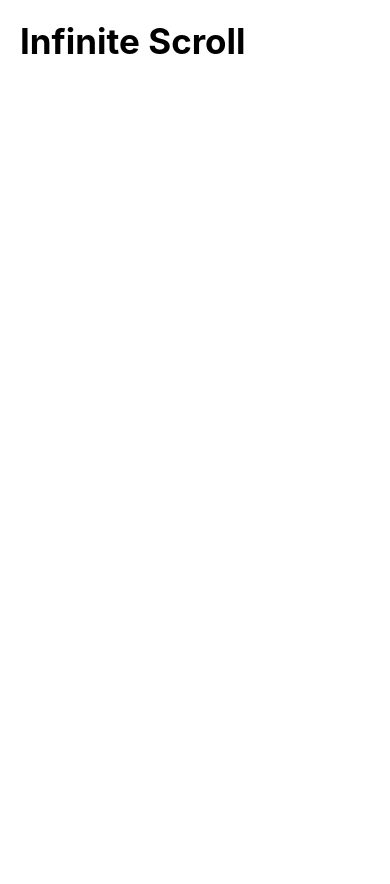
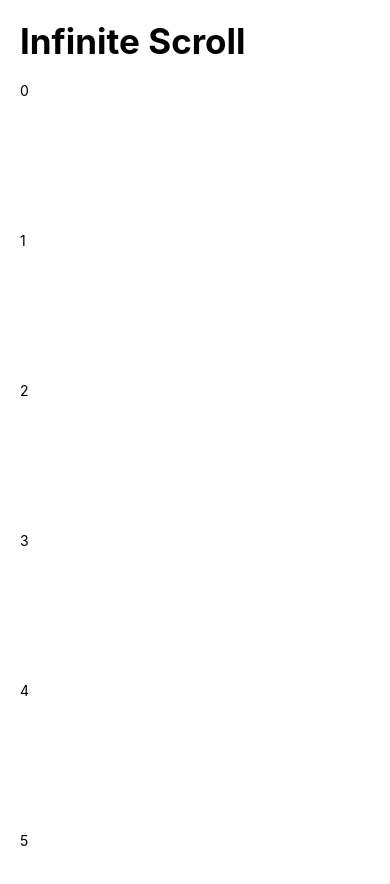
Before and after one commit to belenjn/components-project-react-native, a React Native app: screen /InfiniteScrollScreen in a window 390 px wide. Shown: the top 884 px of the page. Before the commit the page ends 844 px from the top, so only its background shows below. Built offline with nearby package versions, Linux system fonts and the light colour scheme.

Commit message:
InfiniteScroll with numbers

```diff
--- a/src/screens/InfiniteScrollScreen.tsx
+++ b/src/screens/InfiniteScrollScreen.tsx
@@ -1,12 +1,42 @@
+/* eslint-disable react-native/no-inline-styles */
+/* eslint-disable @typescript-eslint/no-unused-vars */
 import React from 'react';
-import {View} from 'react-native';
+import {FlatList, StyleSheet, Text, View} from 'react-native';
 import {HeaderTitle} from '../components/HeaderTitle';
 import {styles} from '../theme/appTheme';
+import {useState} from 'react';
 
 export const InfiniteScrollScreen = () => {
+  const [numbers, setNumbers] = useState([0, 1, 2, 3, 4, 5]);
+
+  const loadMore = () => {
+    const newArray: number[] = [];
+
+    for (let i = 0; i < 5; i++) {
+      newArray[i] = numbers.length + i;
+    }
+    setNumbers([...numbers, ...newArray]);
+  };
+
+  const renderItem = (item: number) => {
+    return <Text style={stylesScroll.textItem}>{item}</Text>;
+  };
   return (
-    <View style={styles.globalMargin}>
-      <HeaderTitle title="Infinite Scroll" />
+    <View style={{...styles.globalMargin, flex: 1}}>
+      <FlatList
+        data={numbers}
+        keyExtractor={item => item.toString()}
+        renderItem={({item}) => renderItem(item)}
+        ListHeaderComponent={<HeaderTitle title="Infinite Scroll" />}
+        onTouchEnd={loadMore}
+        onEndReachedThreshold={0.5} // el 0.5 es la mitad de la screen
+      />
     </View>
   );
 };
+
+const stylesScroll = StyleSheet.create({
+  textItem: {
+    height: 150,
+  },
+});
```
